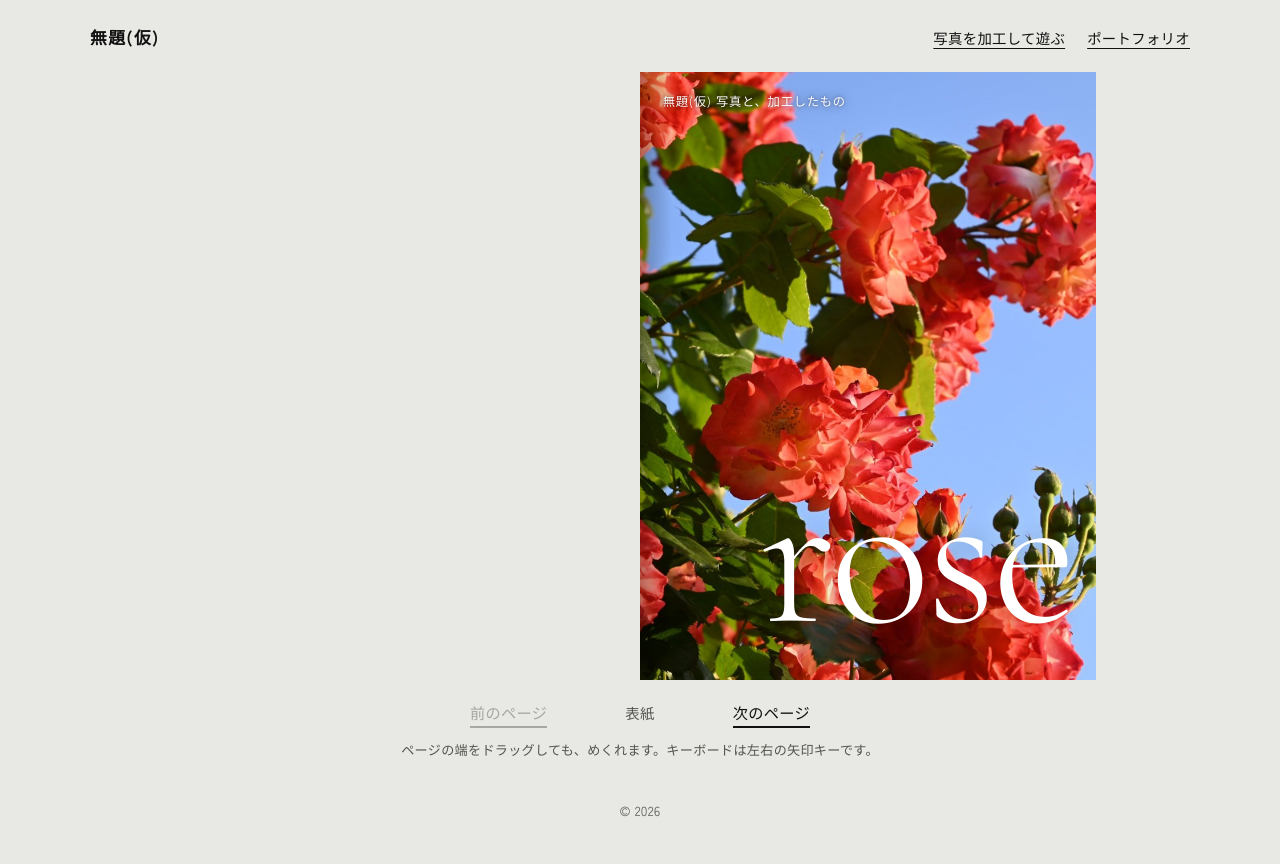
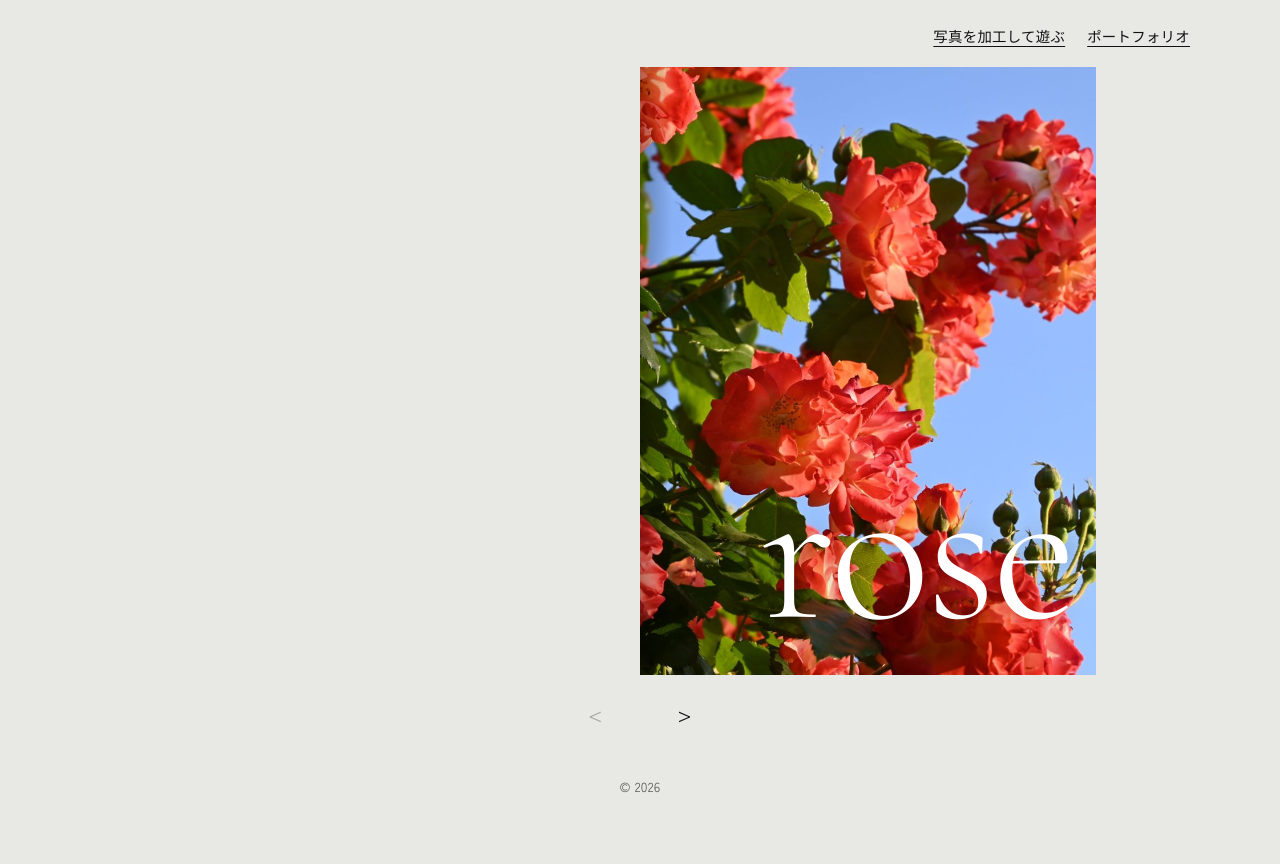
Before and after one commit to mee1215r/effect-lab, a plain HTML site: page index.html in a window 1280 px wide. After the commit the page ends 840 px from the top, so only its background shows below. Drawn offline with nearby package versions, Linux system fonts and the light colour scheme.

Commit message:
Add files via upload

```diff
--- a/index.html
+++ b/index.html
@@ -3,13 +3,13 @@
 <head>
 <meta charset="utf-8">
 <meta name="viewport" content="width=device-width,initial-scale=1">
-<title>無題(仮) | 写真と加工したものを貼ったZINE</title>
+<title>2026.11.24</title>
 <meta name="description" content="バラや花の写真と、ドット絵風・網点・色ずれなどで加工した写真を貼り込んだ、ページをめくって読むZINE。">
 <link rel="canonical" href="https://mee1215r.github.io/effect-lab/">
 <meta name="theme-color" content="#E8E8E4">
 <meta property="og:type" content="website">
-<meta property="og:site_name" content="無題(仮)">
-<meta property="og:title" content="無題(仮) | 写真と加工したものを貼ったZINE">
+<meta property="og:site_name" content="2026.11.24">
+<meta property="og:title" content="2026.11.24">
 <meta property="og:description" content="ページをめくって読む、写真のZINE。">
 <meta property="og:url" content="https://mee1215r.github.io/effect-lab/">
 <meta property="og:image" content="https://mee1215r.github.io/effect-lab/photos/02.jpg">
@@ -43,11 +43,11 @@
   #book{width:100%;max-width:1100px;height:min(76vh,760px);min-height:380px;margin:0 auto;visibility:hidden}
   #book.ready{visibility:visible}
 
-  .controls{position:relative;z-index:20;display:flex;justify-content:center;align-items:baseline;gap:8px 28px;flex-wrap:wrap;padding:18px 0 6px}
-  .controls button{all:unset;box-sizing:border-box;cursor:pointer;font-size:.95rem;border-bottom:2px solid var(--ink);padding:2px 0;line-height:1.6}
+  .controls{position:relative;z-index:20;display:flex;justify-content:center;align-items:center;gap:8px 40px;flex-wrap:wrap;padding:18px 0 6px}
+  .controls button{all:unset;box-sizing:border-box;cursor:pointer;font-family:var(--serif);font-size:2rem;line-height:1;padding:4px 18px}
   .controls button:disabled{opacity:.3;cursor:default}
   .controls button:focus-visible{outline:3px solid var(--ink);outline-offset:3px}
-  #pos{min-width:9em;text-align:center;font-size:.9rem;color:var(--sub);font-variant-numeric:tabular-nums}
+  .sr{position:absolute;width:1px;height:1px;overflow:hidden;clip:rect(0 0 0 0);white-space:nowrap}
   .hint{position:relative;z-index:20;margin:4px 0 0;text-align:center;font-size:.82rem;color:var(--sub)}
   footer{padding:36px 0 40px;text-align:center;font-size:.82rem;color:var(--sub)}
 
@@ -76,7 +76,8 @@
 <body>
 
 <header class="wrap top">
-  <h1 class="title" id="zineTitle">無題(仮)</h1>
+  <h1 class="title" id="zineTitle" hidden>ZINE</h1>
+  <span></span>
   <nav class="toplinks" aria-label="ほかのページ">
     <a href="lab.html">写真を加工して遊ぶ</a>
     <a href="https://mee1215r.github.io/portfolio-site/">ポートフォリオ</a>
@@ -86,11 +87,10 @@
 <main class="wrap shelf">
   <div id="book" aria-label="ZINE。ページをめくって読めます"></div>
   <div class="controls">
-    <button type="button" id="prev">前のページ</button>
-    <span id="pos" aria-live="polite"></span>
-    <button type="button" id="next">次のページ</button>
+    <button type="button" id="prev" aria-label="前のページ">&lt;</button>
+    <span id="pos" class="sr" aria-live="polite"></span>
+    <button type="button" id="next" aria-label="次のページ">&gt;</button>
   </div>
-  <p class="hint">ページの端をドラッグしても、めくれます。キーボードは左右の矢印キーです。</p>
 </main>
 
 <footer>© 2026</footer>
@@ -104,7 +104,7 @@
      wl / wr    : 左右のページの大きな文字(Latin)。*でくくると斜体になります
      tl / tr    : 左右の小さな文字
    ============================================================ */
-const TITLE = '無題(仮)';
+const TITLE = 'ZINE';
 const SPREADS = [
   { photo:'photos/01.jpg', fx:'zine/01_dither.jpg',   pos:'50% 50%', alt:'夕方の空を背景に、白い小さな花が房になって咲く木の枝', altFx:'同じ写真を、2色のドットだけにしたもの',
     wl:'*du*sk',   wr:'*do*t',      tl:'夕空の白い花', tr:'ドット絵風にした' },
@@ -153,7 +153,7 @@ function wrap(pg, hard){ const p = el('div', 'page'); if (hard) p.dataset.densit
 const book = $('book');
 /* 表紙 */
 {
-  const c = photoPage(SPREADS[1].photo, SPREADS[1].alt, '58% 50%', '*ro*se', TITLE + '\n写真と、加工したもの', 'r', false);
+  const c = photoPage(SPREADS[1].photo, SPREADS[1].alt, '58% 50%', '*ro*se', '', 'r', false);
   c.classList.remove('r'); c.classList.add('r');
   c.querySelector('.word').style.fontSize = '46cqw';
   c.querySelector('.small').className = 'small tl';
@@ -175,7 +175,7 @@ SPREADS.forEach((s, i) => {
   pg.appendChild(el('div', 'small bl', '© 2026'));
   book.appendChild(wrap(pg, true));
 }
-document.title = TITLE + ' | 写真と加工したものを貼ったZINE';
+document.title = '2026.11.24';
 $('zineTitle').textContent = TITLE;
 
 /* ============================================================
```
